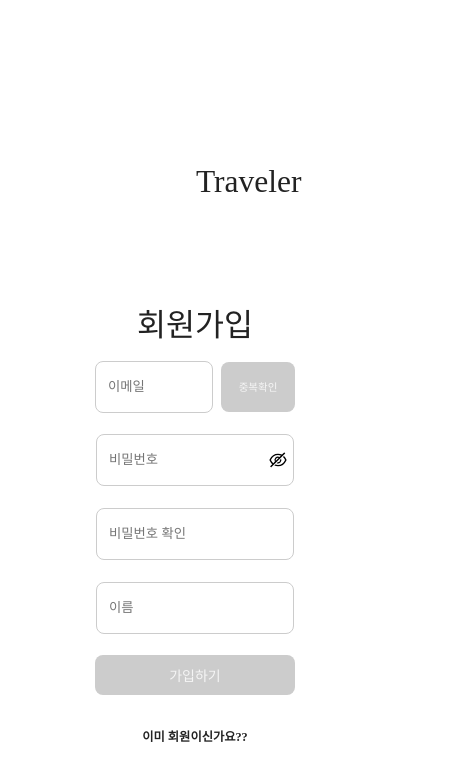
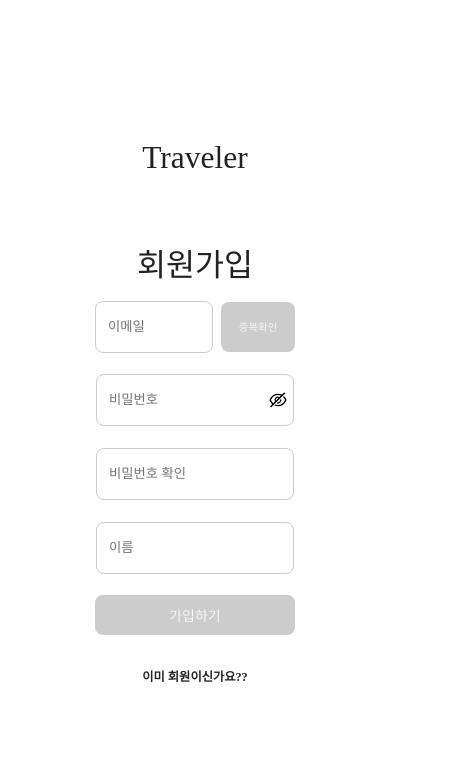
Before and after one commit to noSPkeepgoing/FE_Traveler, a Next.js app: page /sign-up in a window 390 px wide. Shown: the top 780 px of the page, 449 px wide, since content can reach past the window. Built offline with nearby package versions, Linux system fonts and the light colour scheme; no server answers; a web font is replaced by a local one.

Commit message:
🎨 Style: 로그인, 회원가입 페이지 반응형 추가

```diff
--- a/src/app/(non-header)/sign-in/_components/signInForm/signInForm.module.scss
+++ b/src/app/(non-header)/sign-in/_components/signInForm/signInForm.module.scss
@@ -1,29 +1,34 @@
+@import '@/styles/_common.scss';
+
 .form {
   width: 25rem;
   height: 30rem;
+
   margin: 0 auto;
+  margin-bottom: 3rem;
 
-  display: flex;
-  justify-content: center;
-  flex-direction: column;
-  align-items: center;
+  @include flex(column);
+
+  @include tablet {
+    width: 100%;
+    height: 30rem;
+  }
 
   .info {
     margin-bottom: 1rem;
   }
 
   .inputBox {
-    display: flex;
-    justify-content: center;
-    flex-direction: column;
+    @include flex(column);
     align-items: start;
 
     margin-bottom: 0.35rem;
 
     .labelArea {
       display: inline-block;
+      min-height: 1rem;
+
       margin-left: 10px;
-      min-height: 1rem;
     }
     .inputContainer {
       display: flex;
@@ -32,17 +37,25 @@
       button {
         margin-left: 0.5rem;
       }
+
       .labelArea {
         display: inline-block;
+        min-height: 1rem;
+
         margin-left: 10px;
-        min-height: 1rem;
       }
     }
   }
+
   .confirm {
     margin-bottom: 1.5rem;
   }
+
   .signInBtn {
     margin-top: 0.5rem;
+
+    @include tablet {
+      margin-bottom: 2.5rem;
+    }
   }
 }
--- a/src/app/(non-header)/sign-up/_components/signUpForm/signUpForm.module.scss
+++ b/src/app/(non-header)/sign-up/_components/signUpForm/signUpForm.module.scss
@@ -1,29 +1,34 @@
+@import '@/styles/_common.scss';
+
 .form {
   width: 25rem;
   height: 30rem;
+
   margin: 0 auto;
+  margin-bottom: 3rem;
 
-  display: flex;
-  justify-content: center;
-  flex-direction: column;
-  align-items: center;
+  @include flex(column);
+
+  @include tablet {
+    width: 100%;
+    height: 30rem;
+  }
 
   .info {
     margin-bottom: 1rem;
   }
 
   .inputBox {
-    display: flex;
-    justify-content: center;
-    flex-direction: column;
+    @include flex(column);
     align-items: start;
 
     margin-bottom: 0.35rem;
 
     .labelArea {
       display: inline-block;
+      min-height: 1rem;
+
       margin-left: 10px;
-      min-height: 1rem;
     }
     .inputContainer {
       display: flex;
@@ -32,16 +37,20 @@
       button {
         margin-left: 0.5rem;
       }
+
       .labelArea {
         display: inline-block;
+        min-height: 1rem;
+
         margin-left: 10px;
-        min-height: 1rem;
       }
     }
   }
+
   .confirm {
     margin-bottom: 1.5rem;
   }
+
   .signInBtn {
     margin-top: 0.5rem;
   }
--- a/src/components/atoms/logo/signLogo.module.scss
+++ b/src/components/atoms/logo/signLogo.module.scss
@@ -1,9 +1,16 @@
+@import '@/styles/_common.scss';
+
 .logo {
   width: 25rem;
-  height: 12.5rem;
+  height: 11rem;
   margin: 0 auto;
 
   display: flex;
   justify-content: center;
   align-items: center;
+
+  @include tablet {
+    width: 10rem;
+    height: 8rem;
+  }
 }
```
